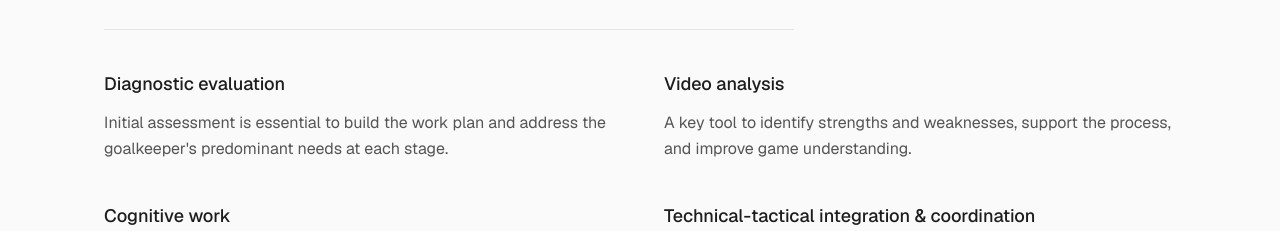
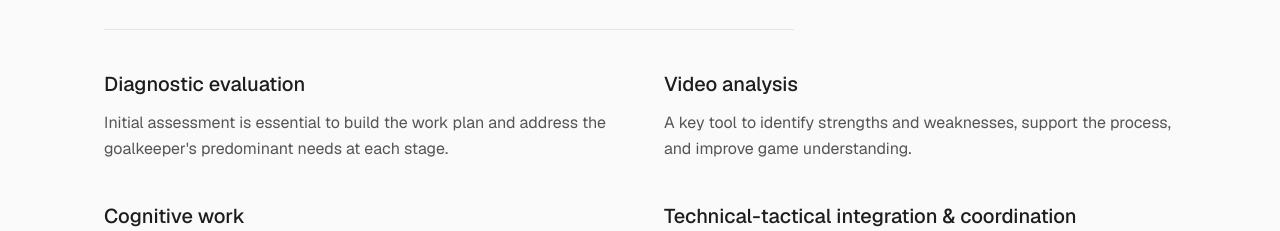
Before and after one commit to devrodri-com/enzo-ferrari-site, a Next.js app: page /en/methodology in a window 1280 px wide. Shown: the part 721-952 px from the top of the page. Built offline with nearby package versions, Linux system fonts and the light colour scheme; no server answers.

Commit message:
updates titles sizes

```diff
--- a/src/app/[locale]/methodology/page.tsx
+++ b/src/app/[locale]/methodology/page.tsx
@@ -60,7 +60,7 @@ export default async function MethodologyPage({
               {/* Pilares secundarios (2x2 en desktop) */}
               <div className="grid grid-cols-1 md:grid-cols-2 gap-x-12 gap-y-10">
                 <div className="max-w-prose">
-                  <h3 className="text-base sm:text-lg font-medium text-[#1d1d1f]">
+                  <h3 className="text-lg sm:text-xl font-medium text-[#1d1d1f]">
                     {t('pillars.2.title')}
                   </h3>
                   <p className="mt-3 text-base text-[#1d1d1f]/75 leading-relaxed">
@@ -69,7 +69,7 @@ export default async function MethodologyPage({
                 </div>
 
                 <div className="max-w-prose">
-                  <h3 className="text-base sm:text-lg font-medium text-[#1d1d1f]">
+                  <h3 className="text-lg sm:text-xl font-medium text-[#1d1d1f]">
                     {t('pillars.3.title')}
                   </h3>
                   <p className="mt-3 text-base text-[#1d1d1f]/75 leading-relaxed">
@@ -78,7 +78,7 @@ export default async function MethodologyPage({
                 </div>
 
                 <div className="max-w-prose">
-                  <h3 className="text-base sm:text-lg font-medium text-[#1d1d1f]">
+                  <h3 className="text-lg sm:text-xl font-medium text-[#1d1d1f]">
                     {t('pillars.4.title')}
                   </h3>
                   <p className="mt-3 text-base text-[#1d1d1f]/75 leading-relaxed">
@@ -87,7 +87,7 @@ export default async function MethodologyPage({
                 </div>
 
                 <div className="max-w-prose">
-                  <h3 className="text-base sm:text-lg font-medium text-[#1d1d1f]">
+                  <h3 className="text-lg sm:text-xl font-medium text-[#1d1d1f]">
                     {t('pillars.5.title')}
                   </h3>
                   <p className="mt-3 text-base text-[#1d1d1f]/75 leading-relaxed">
```
